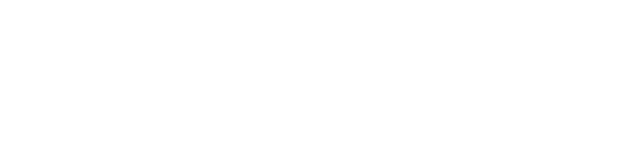
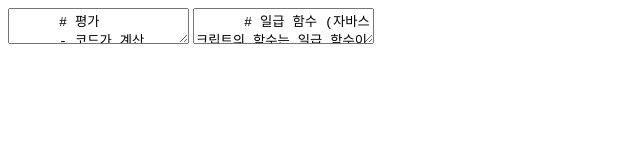
Before and after one commit to ksmfou98/Functional-Programming-Javascript, a plain HTML site: page 01. 함수형 자바스크립트 기본기/1.html in a window 1280 px wide. Shown: the whole page, without its empty margins (0-640 px from the left). Drawn offline with Linux system fonts and the light colour scheme.

Commit message:
일급 함수

```diff
--- a/01. 함수형 자바스크립트 기본기/1.html
+++ b/01. 함수형 자바스크립트 기본기/1.html
@@ -1,8 +1,51 @@
+<!DOCTYPE html>
+<html lang="en">
+  <head>
+    <meta charset="UTF-8" />
+    <meta http-equiv="X-UA-Compatible" content="IE=edge" />
+    <meta name="viewport" content="width=device-width, initial-scale=1.0" />
+    <title>Document</title>
+  </head>
+  <body>
     <script>
       const log = console.log;
+    </script>
 
+    <textarea>
+      # 평가
+      - 코드가 계산(Evaluation) 되어 값을 만드는 것
+
+      # 일급
+      - 값으로 다룰 수 있다.
+      - 변수에 담을 수 있다.
+      - 함수의 인자로 사용될 수 있다.
+      - 함수의 결과로 사용될 수 있다.
+    </textarea>
+
+    <script>
       const a = 10;
       const add10 = (a) => a + 10;
       const r = add10(a);
-  log(r);
+      // log(r);
     </script>
+
+    <textarea>
+      # 일급 함수 (자바스크립트의 함수는 일급 함수이다)
+      - 조합성과 추상화의 도구
+      - 함수를 값으로 다룰 수 있다.
+    </textarea>
+
+    <script>
+      const add5 = (a) => a + 5;
+      log(add5);
+      log(add5(5));
+
+      const f1 = () => () => 1;
+      log(f1());
+
+      const f2 = f1();
+      log(f2);
+      log(f2());
+    </script>
+  </body>
+</html>
```
Also changed, not shown: 1 other file. Lines whose indentation alone changed are shown as unchanged.
